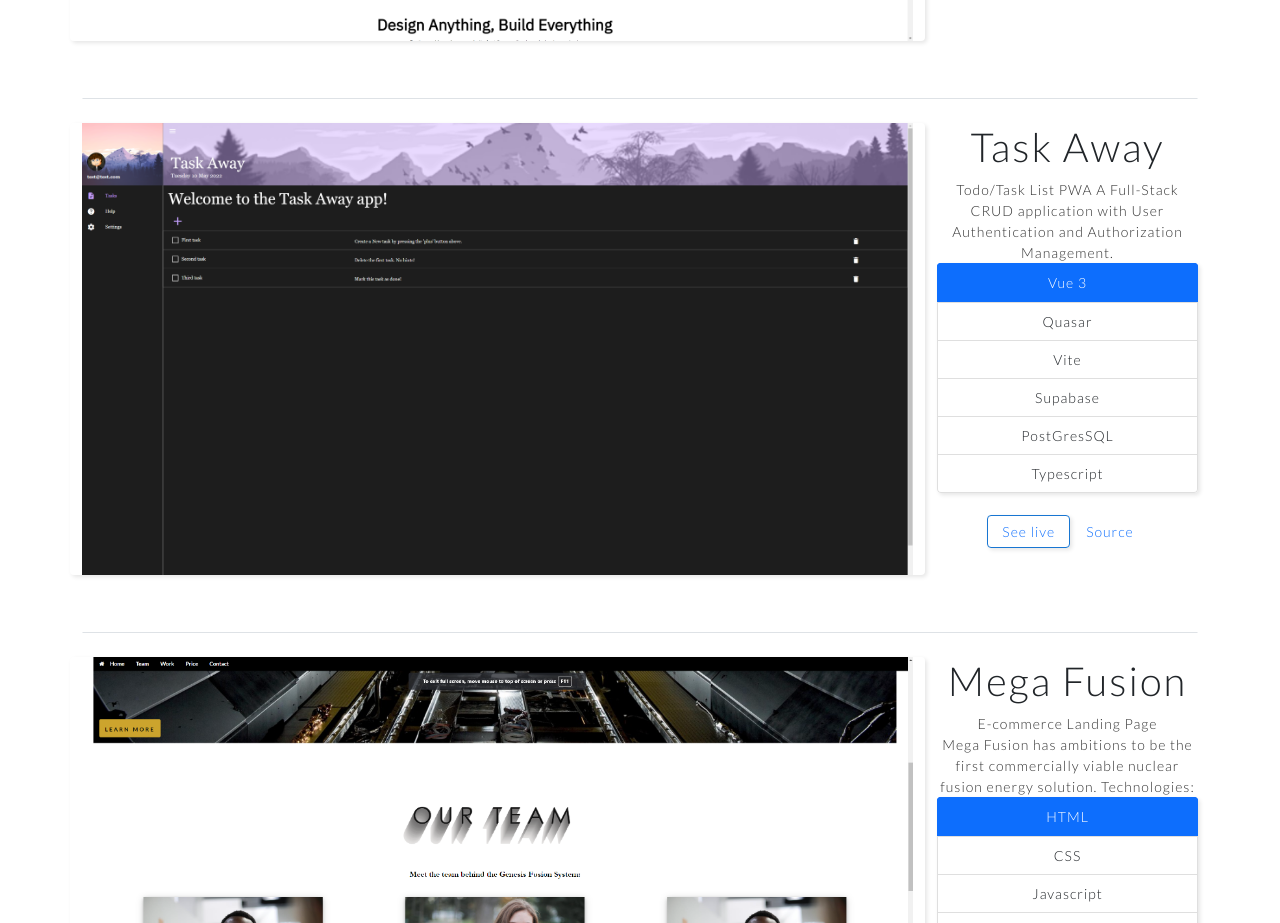
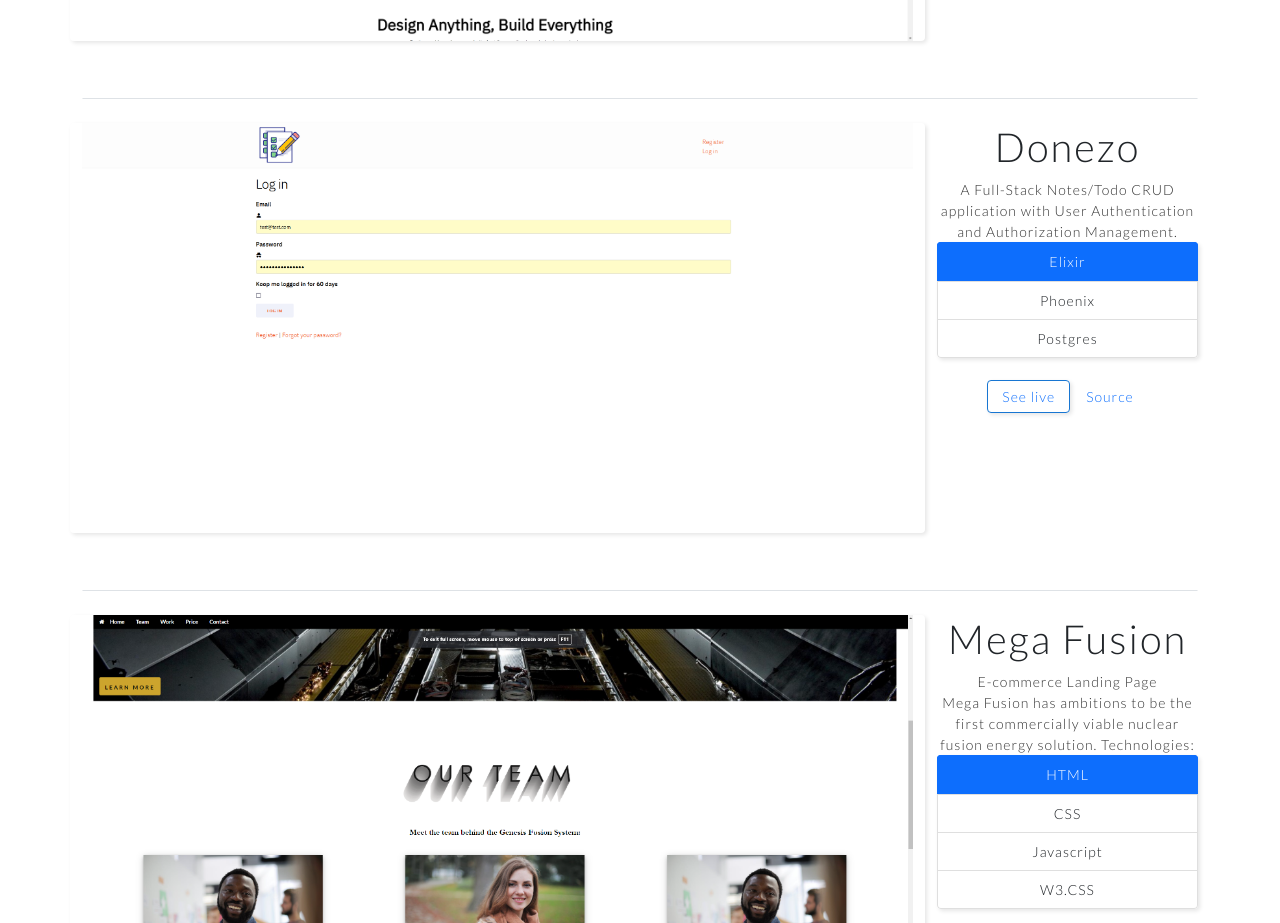
Before and after one commit to TyroneNorth/proj-portfolio, a Vue app: page / in a window 1280 px wide. Shown: the part 1440-2363 px from the top of the page. Built offline with nearby package versions, Linux system fonts and the light colour scheme.

Commit message:
Added Donezo App

```diff
--- a/src/components/Home.vue
+++ b/src/components/Home.vue
@@ -47,33 +47,30 @@
 
 <div id="task_away"  class="row">
       <div class="col-sm-12 col-lg-9 ccard">
-        <img src="../assets/images/task_away.png" alt="Task Away" class="img-fluid" />
+        <img src="../assets/images/donezo.png" alt="Donezo" class="img-fluid" />
       </div>
       <div class="col-sm-12 col-lg-3">
-        <h1 class="text-center">Task Away</h1>
+        <h1 class="text-center">Donezo</h1>
         <p class="text-center">
-          <span>Todo/Task List PWA </span>
           <!-- SIte Info-->
 
-          A Full-Stack CRUD application with User Authentication and Authorization Management.
+          A Full-Stack Notes/Todo CRUD application with User Authentication and Authorization Management.
           <br />
         <ul class="tech rounded ccard">
           <li>
-            <a target="_blank" href="https://vuejs.org/" class="list-group-item list-group-item-action active" aria-current="true">
-            Vue 3
-            </a>
+            <a target="_blank" href="https://elixir-lang.org/" class="list-group-item list-group-item-action active">Elixir</a>
           </li>
-          <a target="_blank" href="https://quasar.dev/" class="list-group-item list-group-item-action">Quasar</a>
-          <a target="_blank" href="https://vitejs.dev/" class="list-group-item list-group-item-action">Vite</a>
-          <a target="_blank" href="https://supabase.com/" class="list-group-item list-group-item-action">Supabase</a>
-          <a target="_blank" href="https://www.postgresql.org/" class="list-group-item list-group-item-action">PostGresSQL</a>
-          <a target="_blank" href="https://www.typescriptlang.org/" class="list-group-item list-group-item-action">Typescript</a>
+
+          <a target="_blank" href="https://www.phoenixframework.org/" class="list-group-item list-group-item-action">Phoenix</a>
+
+          <a target="_blank" href="https://www.postgresql.org/" class="list-group-item list-group-item-action">Postgres</a>
+
 
           </ul>
 
 
-        <a class="outline-btn" target="_blank" href="https://task-away-pwa.vercel.app/">See live</a>
-        <a class="ghost-btn" target="_blank" href="https://github.com/TyroneNorth/Task-Away">Source</a>
+        <a class="outline-btn" target="_blank" href="https://donezo-app.fly.dev/">See live</a>
+        <a class="ghost-btn" target="_blank" href="https://github.com/TyroneNorth/donezo">Source</a>
         </p>
       </div>
     </div>
--- a/src/components/NavBar.vue
+++ b/src/components/NavBar.vue
@@ -94,7 +94,7 @@
                 <hr class="dropdown-divider" />
               </li>
               <li>
-                <a class="dropdown-item" href="#task_away">Task Away</a>
+                <a class="dropdown-item" href="#task_away">Donezo</a>
               </li>
               <li>
                 <hr class="dropdown-divider" />
```
Also changed, not shown: src/assets/images/donezo.png (added).
